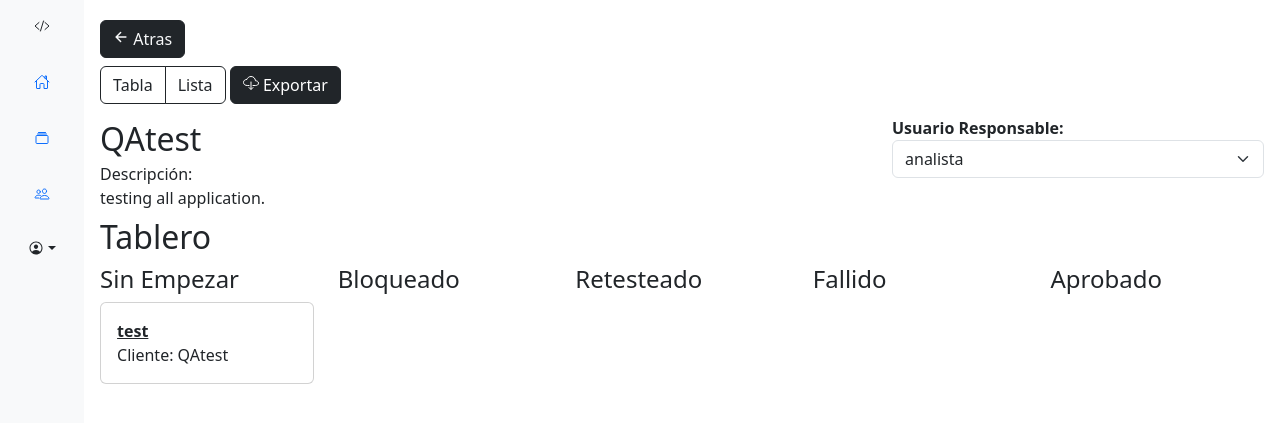
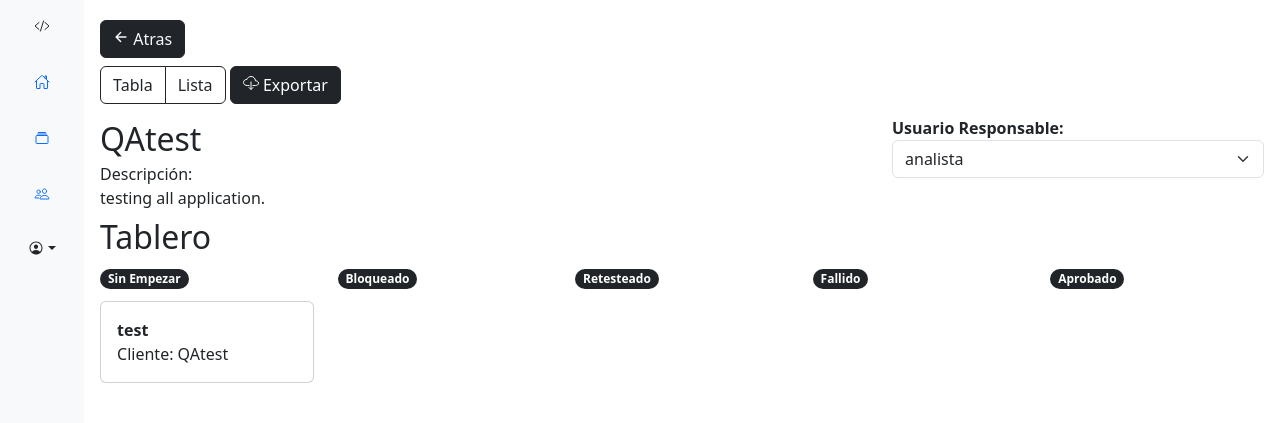
Before and after one commit to GaryVillegas/QAtest, a Django app: page /project/25 in a window 1280 px wide. Shown: the top 423 px of the page. Run offline with Django 5.2, Linux system fonts and the light colour scheme; data comes from the database, SQL or seed files in the repository.

Commit message:
se termina tabla para ver casos

```diff
--- a/qatest/core/templates/core/admin/projects/project.html
+++ b/qatest/core/templates/core/admin/projects/project.html
@@ -153,12 +153,12 @@
               <h2>Tablero</h2>
               <div class="row">
                 <div class="col">
-                  <h4>Sin Empezar</h4>
+                  <h4 class="badge bg-dark rounded-pill">Sin Empezar</h4>
                   {% for caso in casos %}
                     {% if caso.estado == '1' %}
                       <div class="card my-1">
                         <div class="card-body">
-                          <a href="{% url 'caso' caso.id %}" class="card-title">
+                          <a href="{% url 'caso' caso.id %}" class="card-title text-decoration-none">
                             <strong>{{ caso.titulo }}</strong>
                           </a>
                           <p class="card-text">Cliente: {{ caso.project.name }}</p>
@@ -170,12 +170,12 @@
                   {% endfor %}
                 </div>
                 <div class="col">
-                  <h4>Bloqueado</h4>
+                  <h4 class="badge bg-dark rounded-pill">Bloqueado</h4>
                   {% for caso in casos %}
                     {% if caso.estado == '3' %}
                       <div class="card my-1">
                         <div class="card-body">
-                          <a href="{% url 'caso' caso.id %}" class="card-title">
+                          <a href="{% url 'caso' caso.id %}" class="card-title text-decoration-none">
                             <strong>{{ caso.titulo }}</strong>
                           </a>
                           <p class="card-text">Cliente: {{ caso.project.name }}</p>
@@ -187,12 +187,12 @@
                   {% endfor %}
                 </div>
                 <div class="col">
-                  <h4>Retesteado</h4>
+                  <h4 class="badge bg-dark rounded-pill">Retesteado</h4>
                   {% for caso in casos %}
                     {% if caso.estado == '4' %}
                       <div class="card my-1">
                         <div class="card-body">
-                          <a href="{% url 'caso' caso.id %}" class="card-title">
+                          <a href="{% url 'caso' caso.id %}" class="card-title text-decoration-none">
                             <strong>{{ caso.titulo }}</strong>
                           </a>
                           <p class="card-text">Cliente: {{ caso.project.name }}</p>
@@ -204,12 +204,12 @@
                   {% endfor %}
                 </div>
                 <div class="col">
-                  <h4>Fallido</h4>
+                  <h4 class="badge bg-dark rounded-pill">Fallido</h4>
                   {% for caso in casos %}
                     {% if caso.estado == '5' %}
                       <div class="card my-1">
                         <div class="card-body">
-                          <a href="{% url 'caso' caso.id %}" class="card-title">
+                          <a href="{% url 'caso' caso.id %}" class="card-title text-decoration-none">
                             <strong>{{ caso.titulo }}</strong>
                           </a>
                           <p class="card-text">Cliente: {{ caso.project.name }}</p>
@@ -221,12 +221,12 @@
                   {% endfor %}
                 </div>
                 <div class="col">
-                  <h4>Aprobado</h4>
+                  <h4 class="badge bg-dark rounded-pill">Aprobado</h4>
                   {% for caso in casos %}
                     {% if caso.estado == '2' %}
                       <div class="card my-1">
                         <div class="card-body">
-                          <a href="{% url 'caso' caso.id %}" class="card-title">
+                          <a href="{% url 'caso' caso.id %}" class="card-title text-decoration-none">
                             <strong>{{ caso.titulo }}</strong>
                           </a>
                           <p class="card-text">Creador Caso: {{ caso.project.name }}</p>
```
